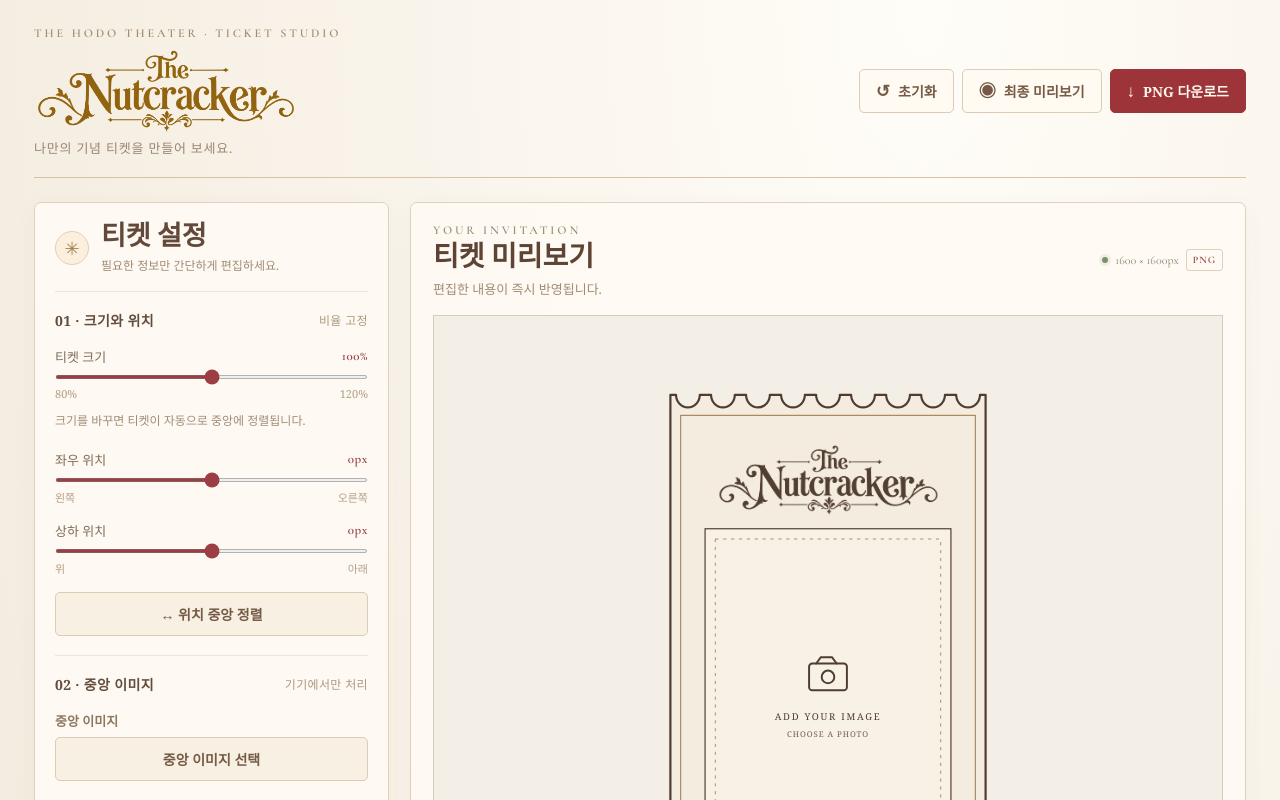
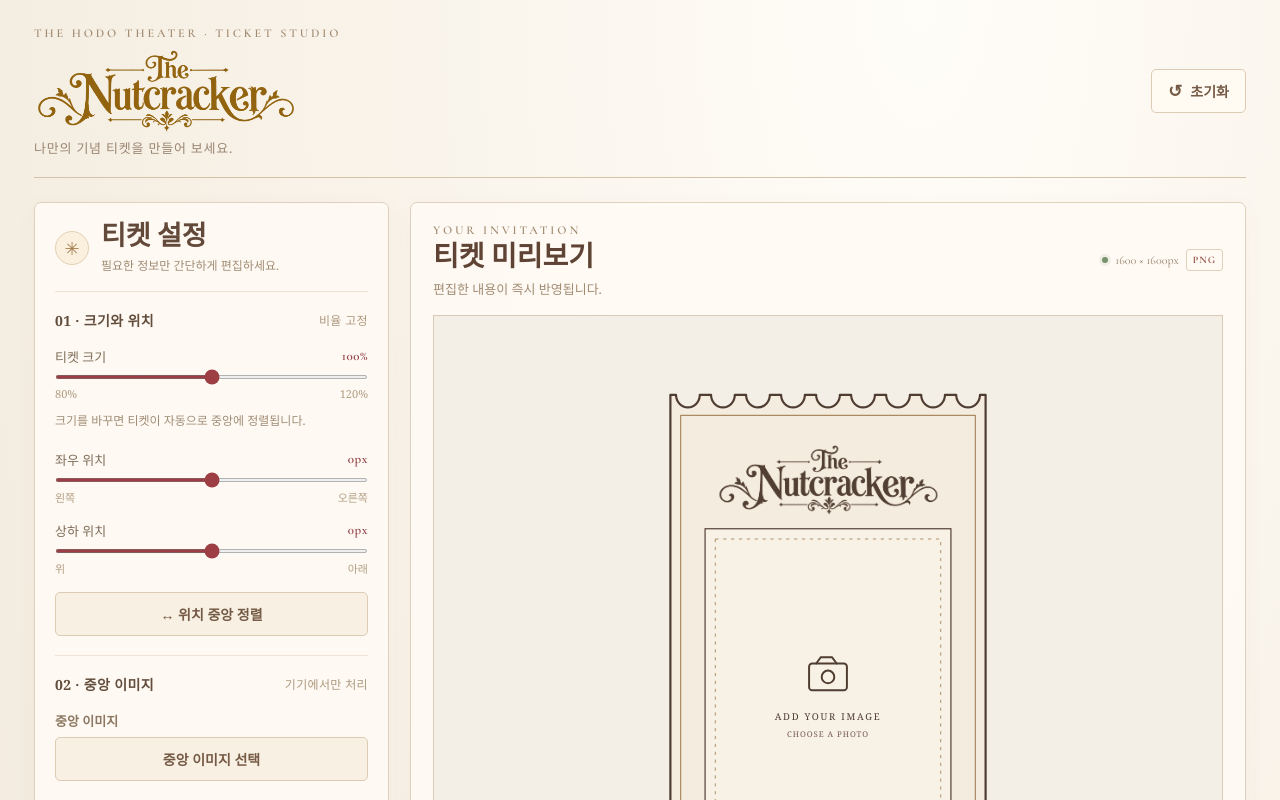
Before and after one commit to DoA-xoxo/ticket, a Next.js app in the folder nutcracker-ticket-editor-final/nutcracker-ticket-editor/: page / in a window 1280 px wide. Shown: the top 800 px of the page. Built offline with nearby package versions, Linux system fonts and the light colour scheme.

Commit message:
Update page.tsx

```diff
--- a/nutcracker-ticket-editor-final/nutcracker-ticket-editor/app/page.tsx
+++ b/nutcracker-ticket-editor-final/nutcracker-ticket-editor/app/page.tsx
@@ -422,8 +422,6 @@ originalTexts.forEach((original, index) => {
         </div>
         <div className="top-actions">
           <button className="button button-light" type="button" onClick={resetDesign}><span aria-hidden="true">↺</span> 초기화</button>
-          <button className="button button-light" type="button" onClick={() => setPreviewOpen(true)}><span aria-hidden="true">◉</span> 최종 미리보기</button>
-          <button className="button button-primary" type="button" onClick={downloadPng} disabled={isDownloading}><span aria-hidden="true">↓</span> {isDownloading ? '이미지 생성 중…' : 'PNG 다운로드'}</button>
         </div>
       </header>
 
```
